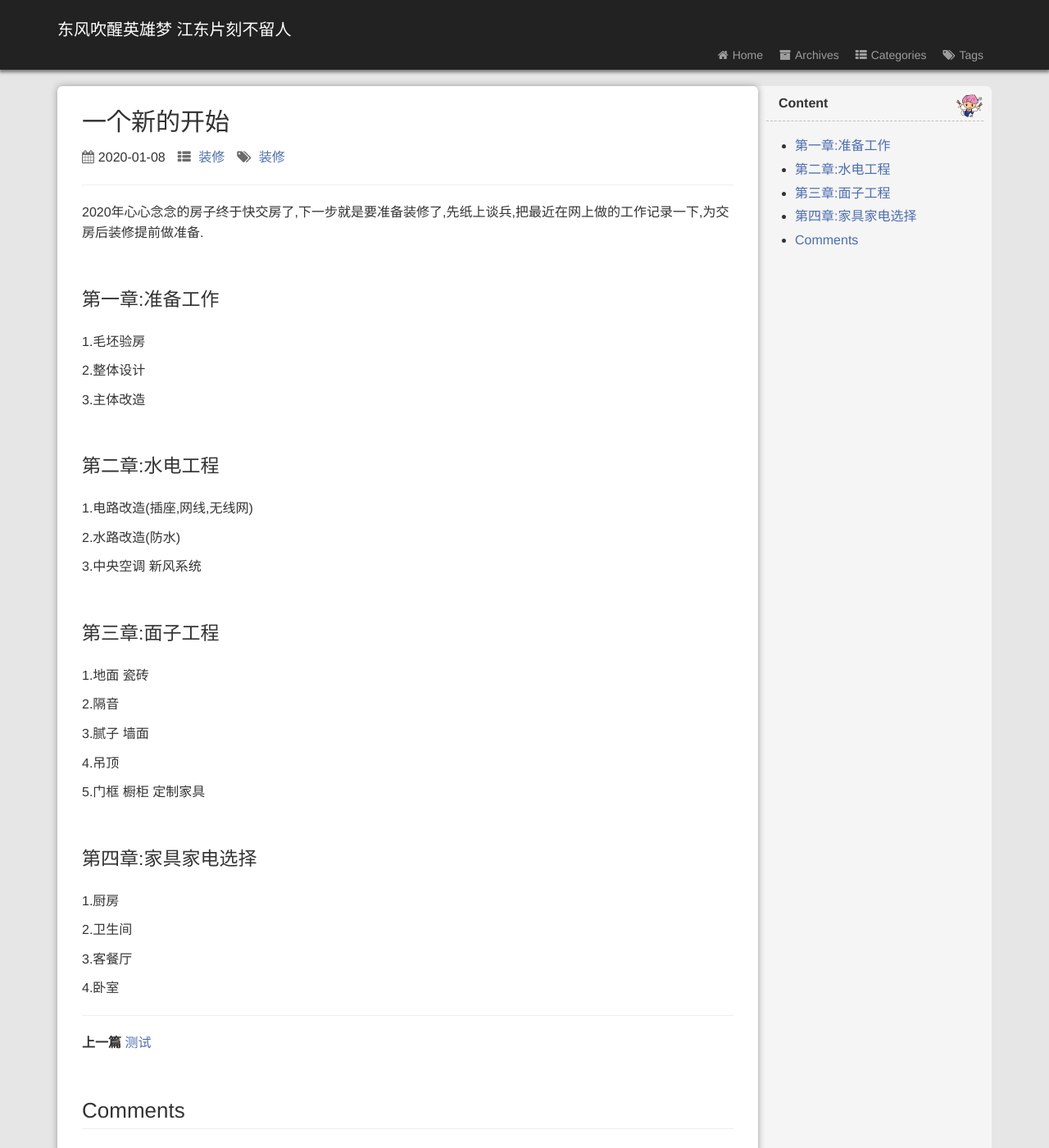
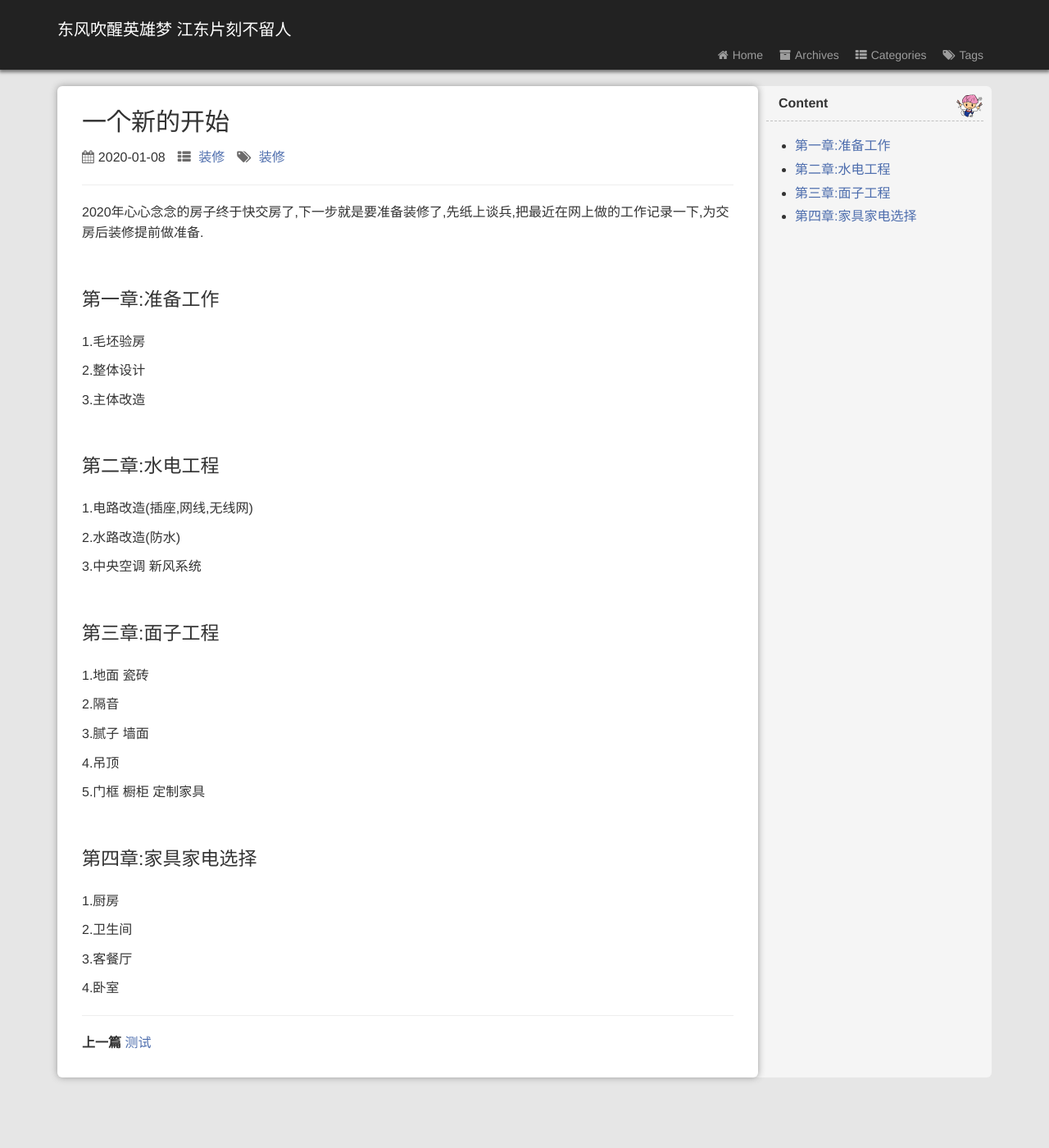
Before and after one commit to wuming0108/wuming0108.github.io, a Jekyll site: the page built from _posts/2020-01-08-the-new-start.md, in a window 1280 px wide and 1400 px high. Shown: the whole window at 82% size. Built offline with Jekyll 4.4.1, drawn with Linux system fonts in a browser that asks for light colours; comment, search, counter and statistics services are not loaded; a style sheet for code colours, icons or effects is not loaded.

Commit message:
删除评论

```diff
--- a/_layouts/post.html
+++ b/_layouts/post.html
@@ -63,10 +63,10 @@
         {% endif %}
 
         {% include previousAndNext.html %}
-
+<!--
         <h2 id="comments">Comments</h2>
         {% include comments.html %}
-
+-->
 
     </div>
     <button class="anchor"><i class="fa fa-anchor"></i></button>
@@ -82,7 +82,7 @@
                     {% if hasSimilar.size > 0 %}
                     <li><a href="#similar_posts">Similar Posts</a></li>
                     {% endif %}
-                    <li><a href="#comments">Comments</a></li>
+                    <!--<li><a href="#comments">Comments</a></li>-->
                 </ul>
             </div>
             <!-- 其他div框放到这里 -->
```
